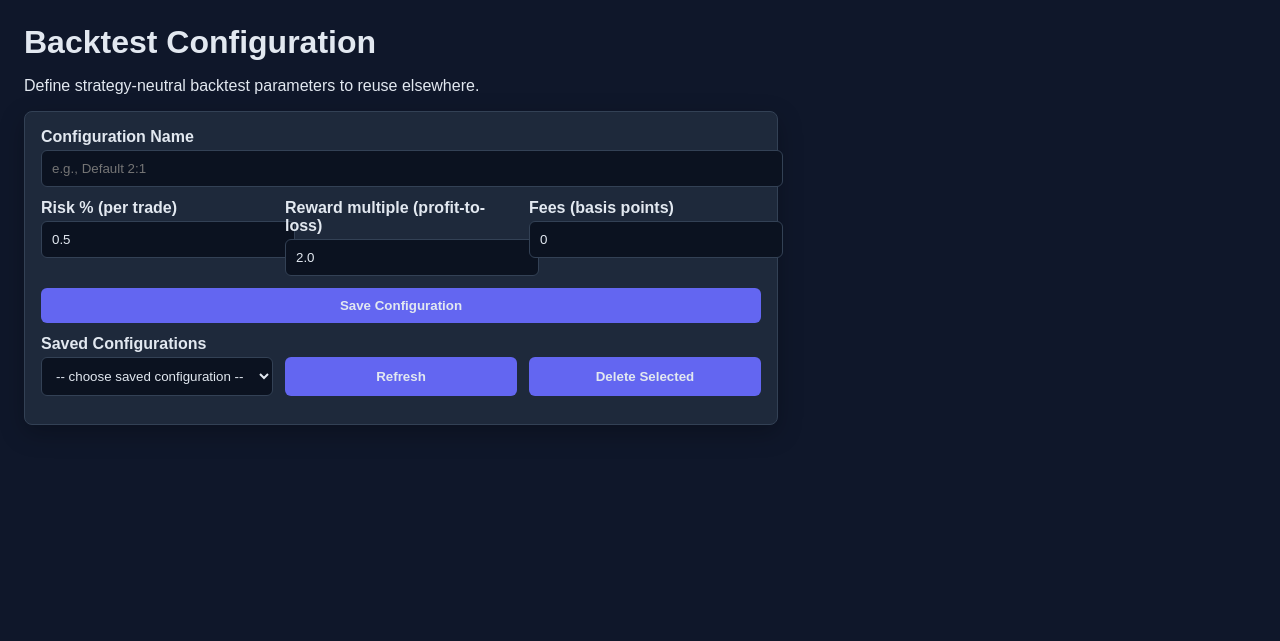
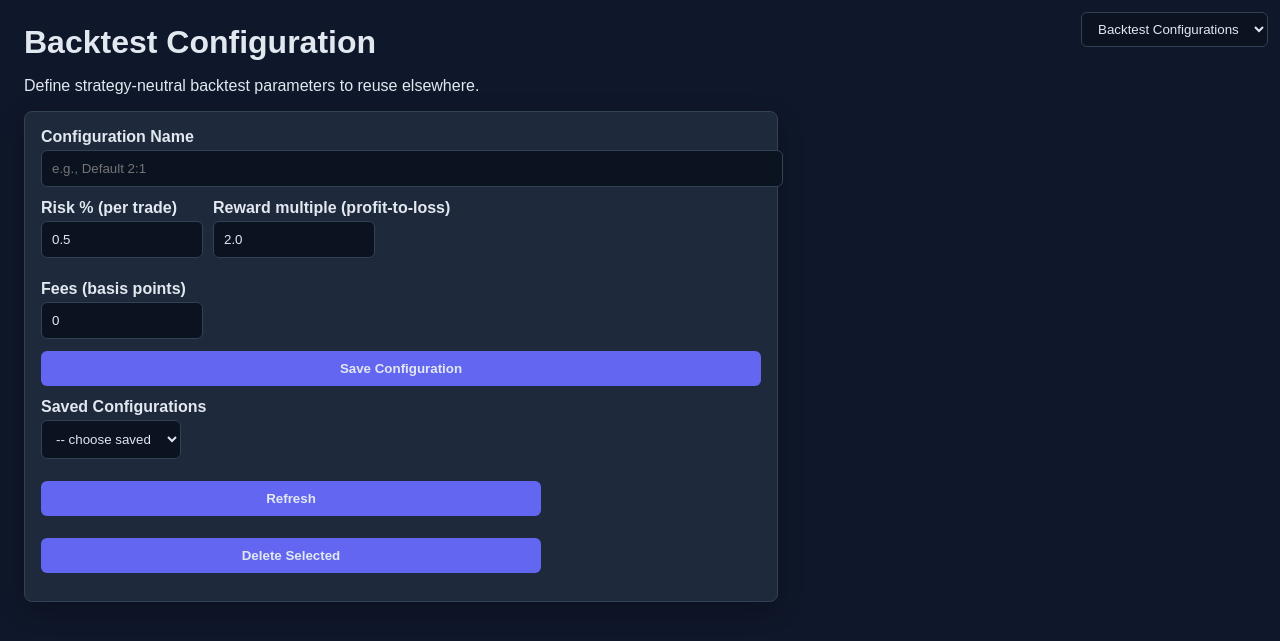
Before and after one commit to knectardev/ntree, a Flask app: page /backtest-config in a window 1280 px wide. Shown: the top 641 px of the page. Run offline with Flask 3, Linux system fonts and the light colour scheme; data comes from the database, SQL or seed files in the repository.

Commit message:
added menu, layout adjustments

```diff
--- a/templates/backtest_config.html
+++ b/templates/backtest_config.html
@@ -45,9 +45,22 @@
             cursor: not-allowed;
         }
         .row {
-            display: grid;
-            grid-template-columns: repeat(auto-fit, minmax(160px, 1fr));
-            gap: 12px;
+            display: flex;
+            flex-wrap: wrap;
+            gap: 10px;
+            justify-content: flex-start;
+            align-items: center;
+            max-width: 500px;
+        }
+
+        .row > div {
+            flex: 0 0 auto;
+        }
+
+        .row input,
+        .row select {
+            width: 140px;
+            max-width: 140px;
         }
         .results {
             margin-top: 16px;
@@ -62,9 +75,30 @@
             margin-top: 8px;
             font-weight: 600;
         }
+
+        .global-nav {
+            position: fixed;
+            top: 12px;
+            right: 12px;
+            z-index: 1000;
+        }
+        .global-nav select {
+            padding: 8px 12px;
+            border-radius: 6px;
+            border: 1px solid #334155;
+            background: #0b1220;
+            color: #e2e8f0;
+        }
     </style>
 </head>
 <body>
+    <div class="global-nav">
+        <select id="globalNavSelect">
+            <option value="/">Dashboard</option>
+            <option value="/backtest-config">Backtest Configurations</option>
+            <option value="/package-proof-of-concept">Package POC</option>
+        </select>
+    </div>
     <h1>Backtest Configuration</h1>
     <p>Define strategy-neutral backtest parameters to reuse elsewhere.</p>
 
@@ -248,6 +282,18 @@
 
         // Initial load
         fetchSaved();
+
+        (function setupGlobalNav() {
+            const nav = document.getElementById('globalNavSelect');
+            if (!nav) return;
+            const path = window.location.pathname || '/';
+            if (path.startsWith('/backtest-config')) nav.value = '/backtest-config';
+            else if (path.startsWith('/package-proof-of-concept')) nav.value = '/package-proof-of-concept';
+            else nav.value = '/';
+            nav.addEventListener('change', (e) => {
+                if (e.target.value) window.location.href = e.target.value;
+            });
+        })();
     </script>
 </body>
 </html>
```
Also changed, not shown: templates/detail.html (+33 -0 lines), templates/index.html (+34 -0 lines), templates/package_poc.html (+48 -0 lines).
